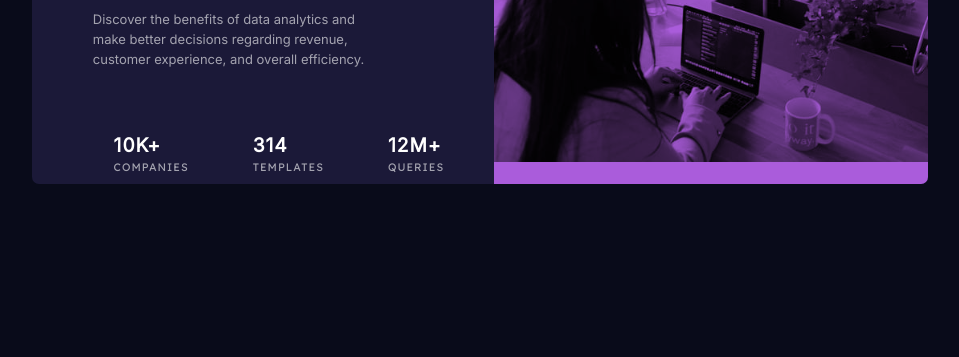
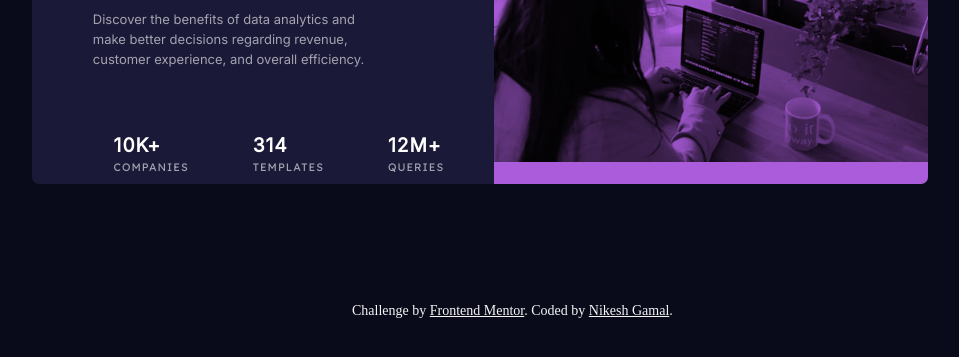
Before and after one commit to NikeshGamal/Stats-Preview-Card-Component-Main, a plain HTML site: page index.html in a window 1280 px wide. Shown: the part 337-694 px from the top of the page, without its empty margins (160-1119 px from the left). Drawn offline with Linux system fonts and the light colour scheme.

Commit message:
READ.md and Links update

```diff
--- a/index.html
+++ b/index.html
@@ -10,8 +10,13 @@
 
   <!-- Feel free to remove these styles or customise in your own stylesheet 👍 -->
   <style>
-    .attribution { display:none;font-size: 11px; text-align: center; }
-    .attribution a { color: hsl(228, 45%, 44%); }
+    .attribution {
+       font-size: 14px; text-align: center;color: whitesmoke;
+       position: absolute;
+       top: 80%;
+       left: 40%;
+       }
+    .attribution a { color: whitesmoke }
   </style>
 </head>
 <body>
@@ -45,7 +50,7 @@
 
    <div class="attribution">
        Challenge by <a href="https://www.frontendmentor.io?ref=challenge" target="_blank">Frontend Mentor</a>.
-       Coded by <a href="#">Your Name Here</a>.
+       Coded by <a href="https://github.com/NikeshGamal">Nikesh Gamal</a>.
    </div>
 
 </body>
```
Also changed, not shown: 2 other files.
